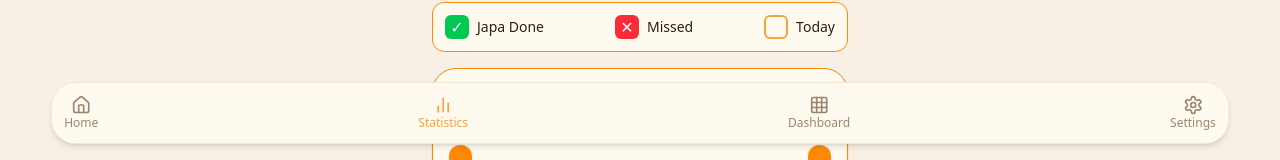
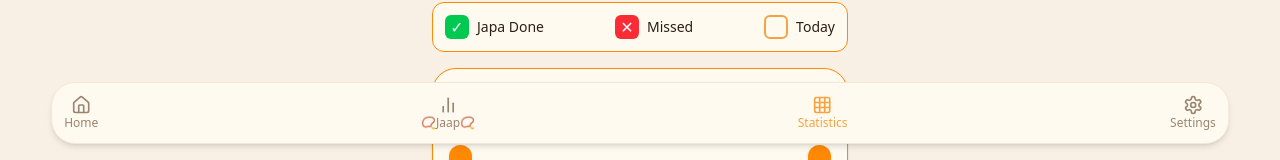
Before and after one commit to abhinavpingle06/Jap-Mala, a Next.js app: page /dashboard in a window 1280 px wide. Shown: the part 640-800 px from the top of the page. Built offline with nearby package versions, Linux system fonts and the light colour scheme.

Commit message:
Fix: Improved UI on jap page & removed stroke from charts

```diff
--- a/app/globals.css
+++ b/app/globals.css
@@ -44,3 +44,10 @@ img,
 svg {
   display: block;
 }
+
+.recharts-wrapper:focus,
+.recharts-wrapper:focus-visible,
+.recharts-surface:focus,
+.recharts-surface:focus-visible {
+  outline: none !important;
+}
--- a/components/BottomNavigation.tsx
+++ b/components/BottomNavigation.tsx
@@ -5,17 +5,17 @@ import { Home, BarChart2, Grid, Settings } from 'lucide-react'
 export default function BottomNavigation(){
   return (
     <nav className="fixed bottom-4 left-1/2 transform -translate-x-1/2 w-[92%] bg-[#fffaf0] border border-[#f3e7d8] rounded-3xl p-3 flex justify-between items-center shadow-md z-20">
-      <button className="flex flex-col items-center text-[#9b856f]">
+      <button onClick={()=> alert("Profile Under Construction")} className="flex flex-col items-center text-[#9b856f]">
         <Home size={20} />
         <div className="text-xs">Home</div>
       </button>
-      <button className="flex flex-col items-center text-[#f4a340]">
+      <button onClick={() => window.location.href = "/jap"} className="flex flex-col items-center text-[#9b856f]">
         <BarChart2 size={20} />
+        <div className="text-xs">📿Jaap📿</div>
+      </button>
+      <button onClick={() => window.location.href = "/dashboard"} className="flex flex-col items-center text-[#f4a340]">
+        <Grid size={20} />
         <div className="text-xs">Statistics</div>
-      </button>
-      <button className="flex flex-col items-center text-[#9b856f]">
-        <Grid size={20} />
-        <div className="text-xs">Dashboard</div>
       </button>
       <button className="flex flex-col items-center text-[#9b856f]">
         <Settings size={20} />
--- a/components/JapMala.tsx
+++ b/components/JapMala.tsx
@@ -151,8 +151,8 @@ export function JapMala() {
 
   return (
     <div className="h-screen w-screen overflow-hidden bg-[#f8f0e5] flex">
-      <div onClick={()=> (window.location.href = "/dashboard")} className="z-50 fixed m-4 top-3 right-4 flex justify-end w-full">
-        <div className="rounded-2xl hover:cursor-pointer bg-green-400 p-3"><Home size={20} className="text-white" /></div>
+      <div onClick={()=> (window.location.href = "/dashboard")} className="z-50 fixed m-1 lg:m-4 top-3 right-1 lg:right-4 flex justify-end w-full">
+        <div className="rounded-2xl hover:cursor-pointer bg-amber-950/70 p-1 lg:p-3"><Home size={20} className="text-white" /></div>
       </div>
       {/* LEFT PANEL */}
       <div className="w-[42%] bg-[#ffead0] border-r border-[#d7c5a8]/40 flex flex-col">
```
